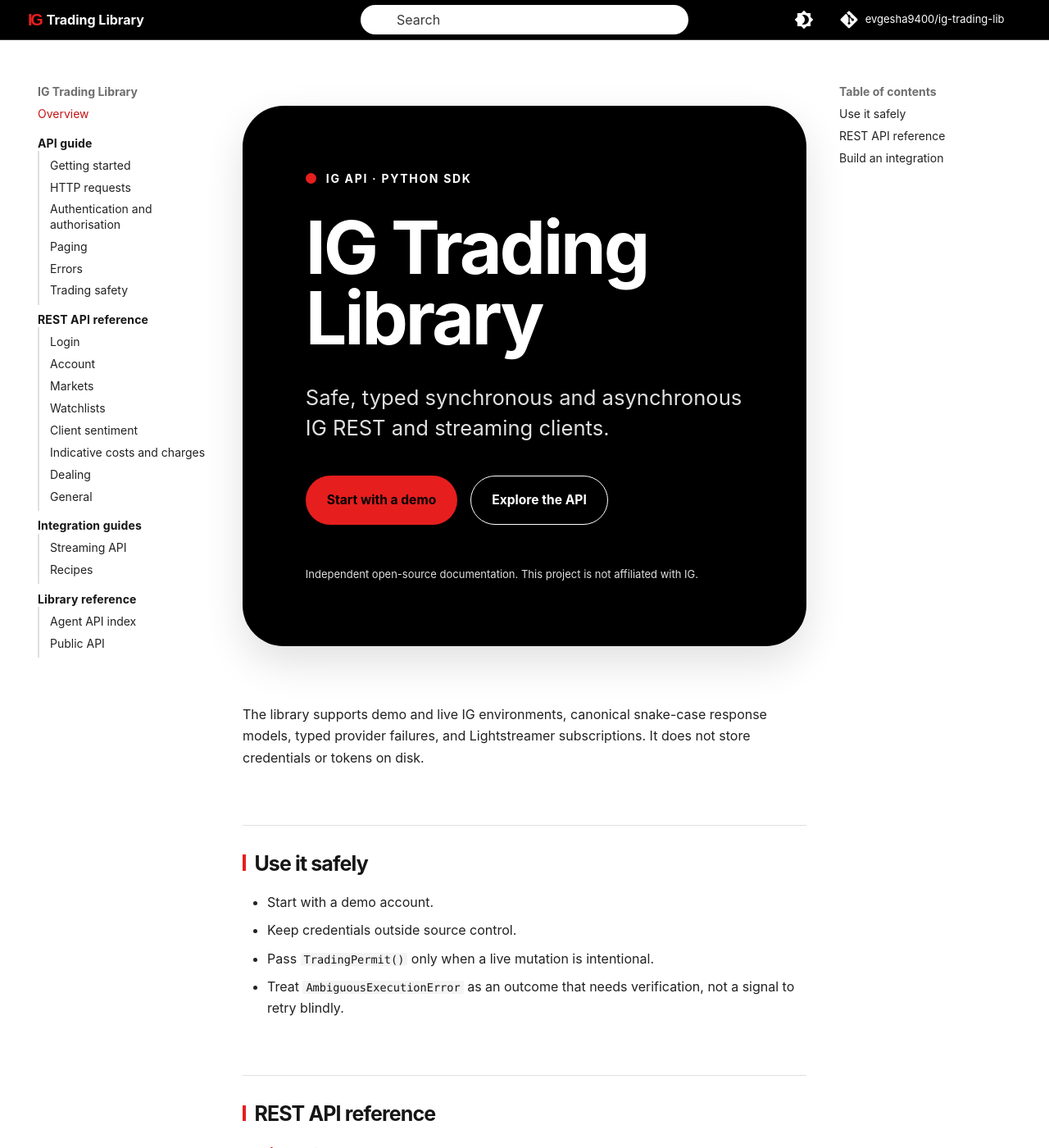
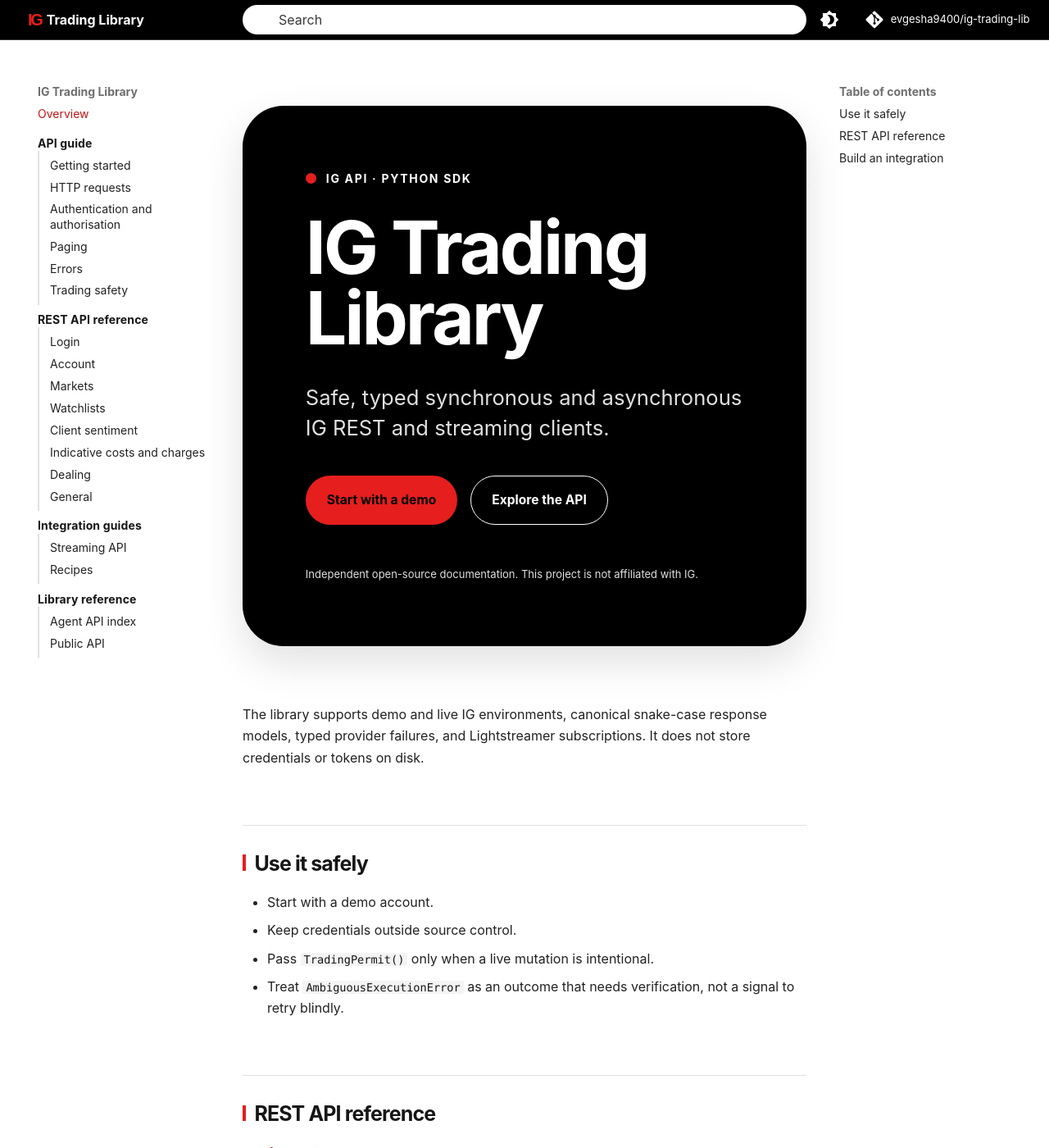
Before and after one commit to evgesha9400/ig-trading-lib, an MkDocs documentation site: the page built from docs/index.md, in a window 1280 px wide and 1400 px high. Shown: the whole window at 82% size. Built offline with MkDocs 1.6.1 and Material for MkDocs 9.7.7, drawn with Linux system fonts in a browser that asks for light colours; comment, search, counter and statistics services are not loaded; the version menu is left out.

Commit message:
fix(docs): align and dismiss search
- Match the desktop article column without utility overlap.

- Restore transparent outside-click dismissal.

```diff
--- a/docs/stylesheets/ig-theme.css
+++ b/docs/stylesheets/ig-theme.css
@@ -143,10 +143,11 @@
   }
 
   .ig-docs-header-search {
-    left: 50%;
+    --ig-docs-search-width: min(34.4rem, calc(100vw - 24rem));
+
+    left: calc(50% - var(--ig-docs-search-width) / 2);
     position: absolute;
-    transform: translateX(-50%);
-    width: min(22rem, calc(100vw - 44rem));
+    width: var(--ig-docs-search-width);
   }
 
   .ig-docs-header-search > .md-header__button {
@@ -171,7 +172,9 @@
   }
 
   .ig-docs-header-search .md-search__overlay {
-    display: none;
+    -webkit-backdrop-filter: none;
+    backdrop-filter: none;
+    background-color: transparent;
   }
 
   [data-md-toggle="search"]:checked
@@ -213,6 +216,18 @@
 
   .ig-docs-header-utilities .md-header__source {
     margin-left: 0.35rem;
+  }
+}
+
+@media screen and (min-width: 60em) and (max-width: 79.984375em) {
+  .ig-docs-header-utilities .md-header__source {
+    display: none;
+  }
+}
+
+@media screen and (min-width: 80em) {
+  .ig-docs-header-utilities {
+    transform: translateX(1.55rem);
   }
 }
 
```
Also changed, not shown: 1 other file.
